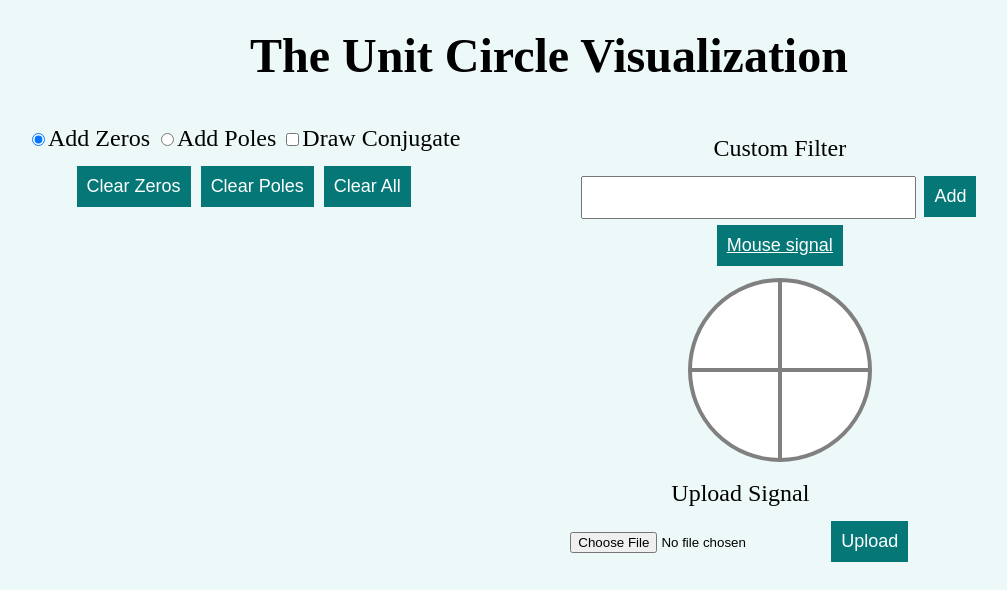
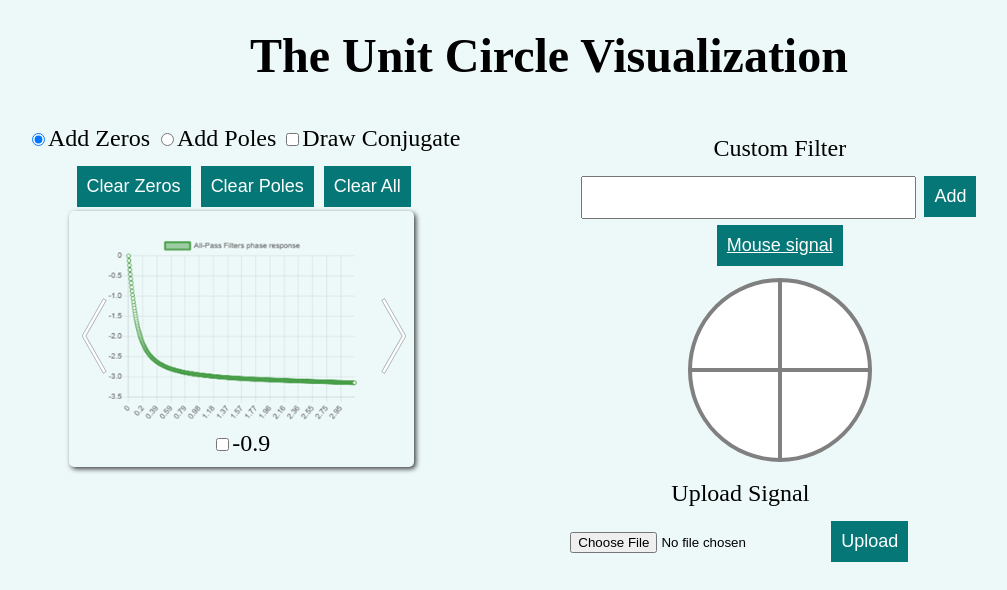
Before and after one commit to joeadham/DSP-Task-5, a Flask app: page / in a window 1280 px wide. Shown: the top 590 px of the page, without its empty margins (91-1098 px from the left). Run offline with Flask 2, Linux system fonts and the light colour scheme; some libraries are stand-ins or nearby versions.

Commit message:
checkboxes

```diff
--- a/templates/layouts/page.html
+++ b/templates/layouts/page.html
@@ -44,117 +44,162 @@
          <span id="target-18"></span>
          <span id="target-19"></span>
          <!-- <a href="#" class="play">play</a> -->
+
+
          <div class="slideshow-item item-1">
-            <div class="progress">-0.9</div>
-            <img src="..\static\img\-0.9.png" alt="-0.9" />
+          <div class="image-box">
+            <img src="..\static\img\-0.9.png" />
+            <input  type="checkbox" value="-0.9">-0.9
+          </div>
             <a href="#target-19" class="arrow arrow-prev"></a>
             <a href="#target-2" class="arrow arrow-next"></a>
          </div>
+
+
          <div class="slideshow-item item-2">
-            <div class="progress">-0.8</div>
+          <div class="image-box">
             <img src="..\static\img\-0.8.png" alt="-0.8" />
+            <input  type="checkbox" value="-0.8">-0.8
+          </div>
             <a href="#target-1" class="arrow arrow-prev"></a>
             <a href="#target-3" class="arrow arrow-next"></a>
          </div>
+
+
          <div class="slideshow-item item-3">
-            <div class="progress">-0.7</div>
+            <div class="image-box">
               <img src="..\static\img\-0.7.png" alt="" />
+              <input  type="checkbox" value="-0.7">-0.7
+           </div>
             <a href="#target-2" class="arrow arrow-prev"></a>
             <a href="#target-4" class="arrow arrow-next"></a>
          </div>
+
          <div class="slideshow-item item-4">
-            <div class="progress">-0.6</div>
+          <div class="image-box">
             <img src="..\static\img\-0.6.png" alt="" />
+            <input  type="checkbox" value="-0.6">-0.6
+         </div>
             <a href="#target-3" class="arrow arrow-prev"></a>
             <a href="#target-5" class="arrow arrow-next"></a>
          </div>
          <div class="slideshow-item item-5">
-          <div class="progress">-0.5</div>
+          <div class="image-box">
             <img src="..\static\img\-0.5.png" alt="" />
+            <input  type="checkbox" value="-0.5">-0.5
+         </div>
           <a href="#target-4" class="arrow arrow-prev"></a>
           <a href="#target-6" class="arrow arrow-next"></a>
          </div>
         <div class="slideshow-item item-6">
-          <div class="progress">-0.4</div>
+          <div class="image-box">
             <img src="..\static\img\-0.4.png" alt="" />
+            <input  type="checkbox" value="-0.4">-0.4
+         </div>
           <a href="#target-5" class="arrow arrow-prev"></a>
           <a href="#target-7" class="arrow arrow-next"></a>
         </div>
         <div class="slideshow-item item-7">
-          <div class="progress">-0.3</div>
+          <div class="image-box">
             <img src="..\static\img\-0.3.png" alt="" />
+            <input  type="checkbox" value="-0.3">-0.3
+         </div>
           <a href="#target-6" class="arrow arrow-prev"></a>
           <a href="#target-8" class="arrow arrow-next"></a>
         </div>
         <div class="slideshow-item item-8">
-          <div class="progress">-0.2</div>
+          <div class="image-box">
             <img src="..\static\img\-0.2.png" alt="" />
+            <input  type="checkbox" value="-0.2">-0.2
+         </div>
           <a href="#target-7" class="arrow arrow-prev"></a>
           <a href="#target-9" class="arrow arrow-next"></a>
         </div>
         <div class="slideshow-item item-9">
-          <div class="progress">-0.1</div>
+          <div class="image-box">
             <img src="..\static\img\-0.1.png" alt="" />
+            <input  type="checkbox" value="-0.1">-0.1
+         </div>
           <a href="#target-8" class="arrow arrow-prev"></a>
           <a href="#target-10" class="arrow arrow-next"></a>
         </div>
         <div class="slideshow-item item-10">
-          <div class="progress">zero</div>
+          <div class="image-box">
             <img src="..\static\img\0.png" alt="" />
+            <input  type="checkbox" value="0">0
+         </div>
           <a href="#target-9" class="arrow arrow-prev"></a>
           <a href="#target-11" class="arrow arrow-next"></a>
         </div>
         <div class="slideshow-item item-11">
-          <div class="progress">0.1</div>
+          <div class="image-box">
             <img src="..\static\img\0.1.png" alt="" />
+            <input  type="checkbox" value="0.1">0.1
+         </div>
           <a href="#target-10" class="arrow arrow-prev"></a>
           <a href="#target-12" class="arrow arrow-next"></a>
         </div>
         <div class="slideshow-item item-12">
-          <div class="progress">0.2</div>
+          <div class="image-box">
             <img src="..\static\img\0.2.png" alt="" />
+            <input  type="checkbox" value="0.2">0.2
+         </div>
           <a href="#target-11" class="arrow arrow-prev"></a>
           <a href="#target-13" class="arrow arrow-next"></a>
         </div>
         <div class="slideshow-item item-13">
-          <div class="progress">0.3</div>
+          <div class="image-box">
             <img src="..\static\img\0.3.png" alt="" />
+            <input  type="checkbox" value="0.3">0.3
+         </div>
           <a href="#target-12" class="arrow arrow-prev"></a>
           <a href="#target-14" class="arrow arrow-next"></a>
         </div>
         <div class="slideshow-item item-14">
-          <div class="progress">0.4</div>
+          <div class="image-box">
             <img src="..\static\img\0.4.png" alt="" />
+            <input  type="checkbox"  value="0.4">0.4
+         </div>
           <a href="#target-13" class="arrow arrow-prev"></a>
           <a href="#target-15" class="arrow arrow-next"></a>
         </div>
         <div class="slideshow-item item-15">
-          <div class="progress">0.5</div>
+          <div class="image-box">
             <img src="..\static\img\0.5.png" alt="" />
+            <input  type="checkbox"  value="0.5">0.5
+         </div>
           <a href="#target-14" class="arrow arrow-prev"></a>
           <a href="#target-16" class="arrow arrow-next"></a>
         </div>
         <div class="slideshow-item item-16">
-          <div class="progress">0.6</div>
+          <div class="image-box">
             <img src="..\static\img\0.6.png" alt="" />
+            <input  type="checkbox" value="0.6">0.6
+         </div>
           <a href="#target-15" class="arrow arrow-prev"></a>
           <a href="#target-17" class="arrow arrow-next"></a>
         </div>
         <div class="slideshow-item item-17">
-          <div class="progress">0.7</div>
+          <div class="image-box">
             <img src="..\static\img\0.7.png" alt="" />
+            <input  type="checkbox" value="0.7">0.7
+         </div>
           <a href="#target-16" class="arrow arrow-prev"></a>
           <a href="#target-18" class="arrow arrow-next"></a>
         </div>
         <div class="slideshow-item item-18">
-          <div class="progress">0.8</div>
+          <div class="image-box">
             <img src="..\static\img\0.8.png" alt="" />
+            <input  type="checkbox" value="0.8">0.8
+         </div>
           <a href="#target-17" class="arrow arrow-prev"></a>
           <a href="#target-19" class="arrow arrow-next"></a>
         </div>
         <div class="slideshow-item item-19">
-          <div class="progress">0.9</div>
+          <div class="image-box">
             <img src="..\static\img\0.9.png" alt="" />
+            <input  type="checkbox" value="0.9">0.9
+         </div>
           <a href="#target-18" class="arrow arrow-prev"></a>
           <a href="#target-1" class="arrow arrow-next"></a>
         </div>
--- a/templates/static/css/style.css
+++ b/templates/static/css/style.css
@@ -163,7 +163,7 @@ left: 20px;
 color:rgb(75, 97, 97);
 font-family: sans-serif;
 }
-
+/*
 .play {
 display: inline-block;
 position: absolute;
@@ -192,7 +192,7 @@ transition: all 2000ms ease;
 opacity: 1;
 cursor: pointer;
 box-shadow: 0 2px 4px rgba(0, 0, 0, 0.7);
-}
+}  */
 
 [id^="target"] {
 display: none;
@@ -250,7 +250,7 @@ opacity: 1;
 }
 }
 
-.item-1,
+/* .item-1,
 .item-2,
 .item-3,
 .item-4 ,
@@ -271,7 +271,7 @@ opacity: 1;
 .item-19 {
 -webkit-animation: slideshow 16s ease 0s infinite;
       animation: slideshow 16s ease 0s infinite;
-}
+} */
 
 #target-2:target ~ .item-2,
 #target-3:target ~ .item-3,
@@ -296,3 +296,21 @@ opacity: 1 !important;
 -webkit-animation: none;
       animation: none;
 }
+.image-box {
+      width: 325px;
+      text-align: center;
+      background: "grey";
+      padding: 10px;
+      position: relative;
+      -webkit-box-shadow: 2px 2px 5px 0px rgba(0, 0, 0, 0.75);
+      -moz-box-shadow: 2px 2px 5px 0px rgba(0, 0, 0, 0.75);
+      box-shadow: 2px 2px 5px 0px rgba(0, 0, 0, 0.75);
+      border-radius: 5px 5px 5px 5px;
+      -moz-border-radius: 5px 5px 5px 5px;
+      -webkit-border-radius: 5px 5px 5px 5px;
+    }
+    .image-box img {
+      max-width: 90%;
+      display: block;
+
+    }
--- a/templates/static/js/graph.js
+++ b/templates/static/js/graph.js
@@ -323,18 +323,18 @@ function myMove(event) {
   }
 }
 
-function showCheckboxes() {
-  var checkboxes =
-    document.getElementById("checkBoxes");
+// function showCheckboxes() {
+//   var checkboxes =
+//     document.getElementById("checkBoxes");
 
-  if (show) {
-    checkboxes.style.display = "block";
-    show = false;
-  } else {
-    checkboxes.style.display = "none";
-    show = true;
-  }
-}
+//   if (show) {
+//     checkboxes.style.display = "block";
+//     show = false;
+//   } else {
+//     checkboxes.style.display = "none";
+//     show = true;
+//   }
+// }
 
 function addFilter() {
   let filter = document.getElementById("text").value
@@ -524,3 +524,9 @@ WebFontConfig = {
 //     );
 //   }
 // }
+
+
+function toggleCheck(sibling) {
+  var checkBox = sibling.parentNode.getElementsByTagName("input")[0];
+  checkBox.checked = !checkBox.checked;
+}
```
Lines whose indentation alone changed are shown as unchanged.
